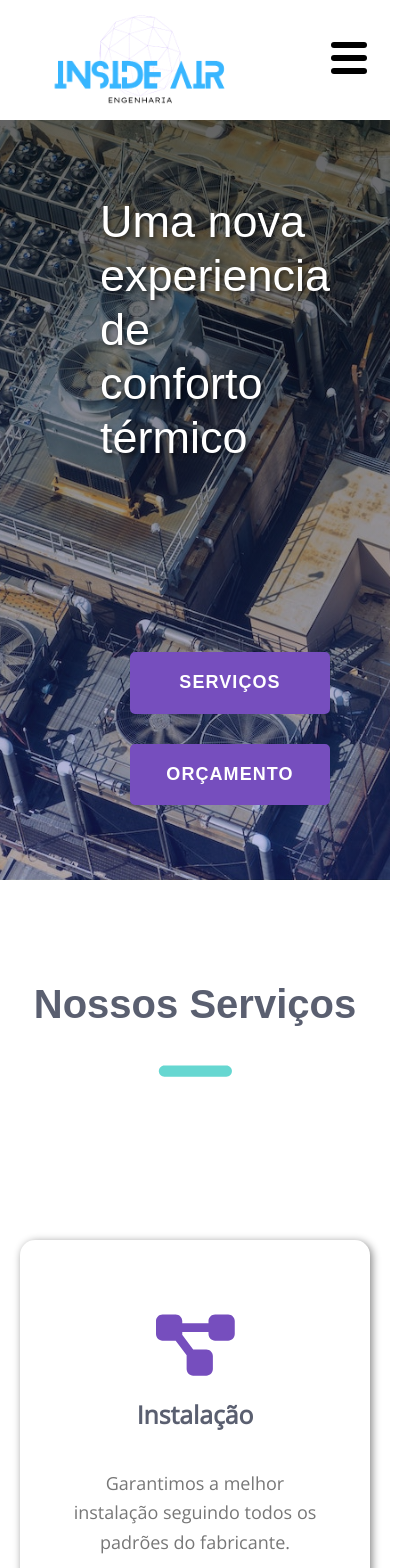
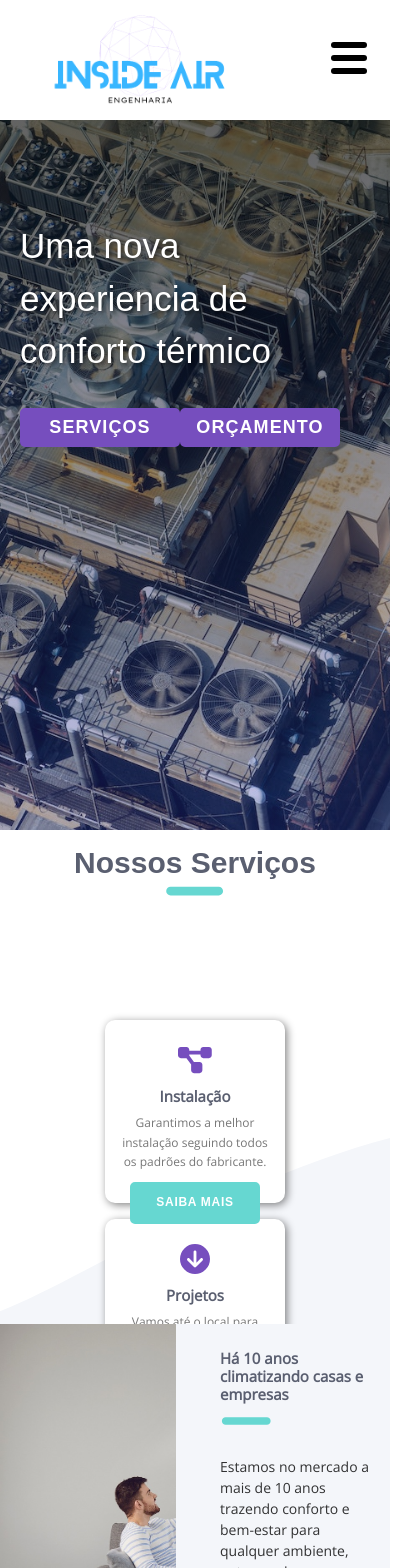
Before and after one commit to FabioAvilar/inside-air-engenharia, a React (Create React App) app: page / in a window 390 px wide. Shown: the top 1568 px of the page, 420 px wide, since content can reach past the window. Built offline with nearby package versions, Linux system fonts and the light colour scheme.

Commit message:
update media querie

```diff
--- a/src/pages/home/home-media.css
+++ b/src/pages/home/home-media.css
@@ -1,16 +1,37 @@
 @media (max-width: 400px) {
     .sectionOne {
         flex-direction: column;
-        justify-content: space-around;
-        height: 90vh;
+        align-items: flex-start;
+        width: auto;
+        height: 710px;
     }
 
     .animation {
-        font-size: 45px;
+        text-align: left;
+        font-size: 55px;
+        margin-top: 100px;
+        margin-left: 0;
+        padding-left: 20px;
+        line-height: 1.5em;
+        margin-bottom: 20px;
     }
 
     .btn-s1 {
         margin-top: 30px;
+        padding: 10px 10px;
+        margin-left: 0;
+        font-size: 18px;
+    }
+
+    .home-buttons {
+        display: flex;
+        margin-left: 20px;
+        flex-direction: column;
+        align-items: flex-start;
+    }
+
+    .h2-s2 {
+        margin-bottom: 0;
     }
 
     .sectionTwo {
@@ -44,10 +65,113 @@
 }
 
 @media (max-width: 844px) {
+    .animation {
+        font-size: 35px;
+    }
+
+    .home-buttons {
+        display: flex;
+        margin-left: 20px;
+        flex-direction: row;
+        align-items: flex-start;
+        flex-wrap: wrap;
+    }
+
+    .btn-s1 {
+        margin-top: 10px;
+        min-width: 160px;
+        padding: 5px 8px;
+    }
+
+    .h2-s2 {
+        margin-top: 15px;
+        font-size: 30px;
+    }
+
+    .icon-home-minus {
+        height: 70px;
+        margin-top: -25px;
+    }
+
+    .back {
+        background-position: -4px 0;
+    }
+
+    .sectionTwo {
+        height: 180px;
+        margin-top: 40px;
+    }
+
+    .element-container {
+        height: 100px;
+    }
+
+    .element {
+        padding: 15px;
+        width: 180px;
+        height: 200px;
+        border-radius: 10px;
+    }
+
+    .icon-home {
+        font-size: 30px;
+        padding: 10px;
+    }
+
+    .element-inside h2 {
+        font-weight: 600;
+        font-size: 15px;
+    }
+
+    .element-inside p {
+        margin-top: 5px;
+        font-size: 12px;
+    }
+
+    .btn-s2 {
+        font-size: 12px;
+        min-width: 130px;
+        padding: 10px 0px;
+    }
+
+    .sectionThree {
+        height: 250px;
+    }
+
+    .img {
+        width: 90%;
+        height: 90%;
+    }
+
+    .info {
+        padding: 25px 15px 40px 25px;
+        text-align: left;
+    }
+
+    .info-h2 {
+        font-size: 15px;
+        font-weight: 900;
+    }
+
+    .icon-home-section-three {
+        height: 60px;
+        margin-top: -20px;
+    }
+
+    .info-p {
+        margin-top: 1px;
+        font-size: 14px;
+    }
+
+    .btn-info {
+        font-size: 15px;
+        min-width: 50px;
+        padding: 8px 1px;
+    }
+}
+
+@media (max-width: 768px) {
 }
 
 @media (max-width: 1024px) {
 }
-
-@media (max-width: 390px) {
-}
```
